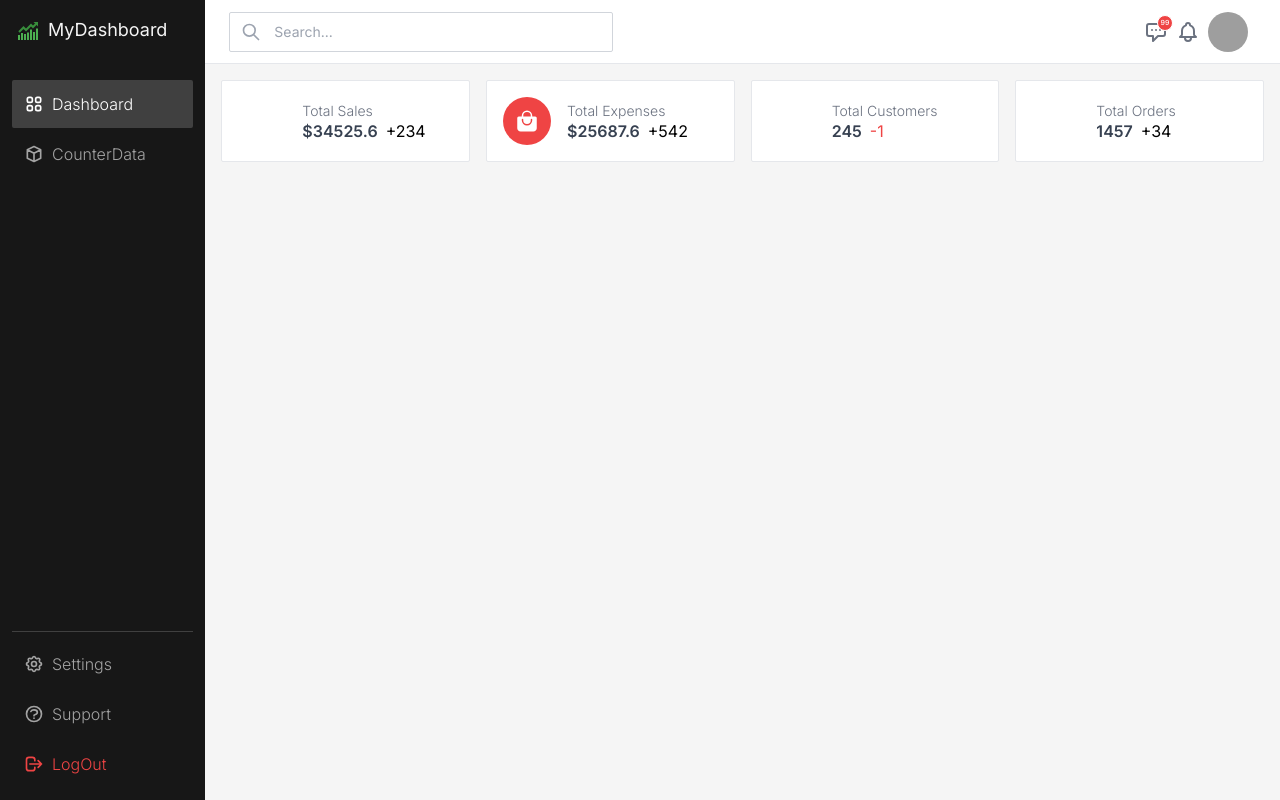
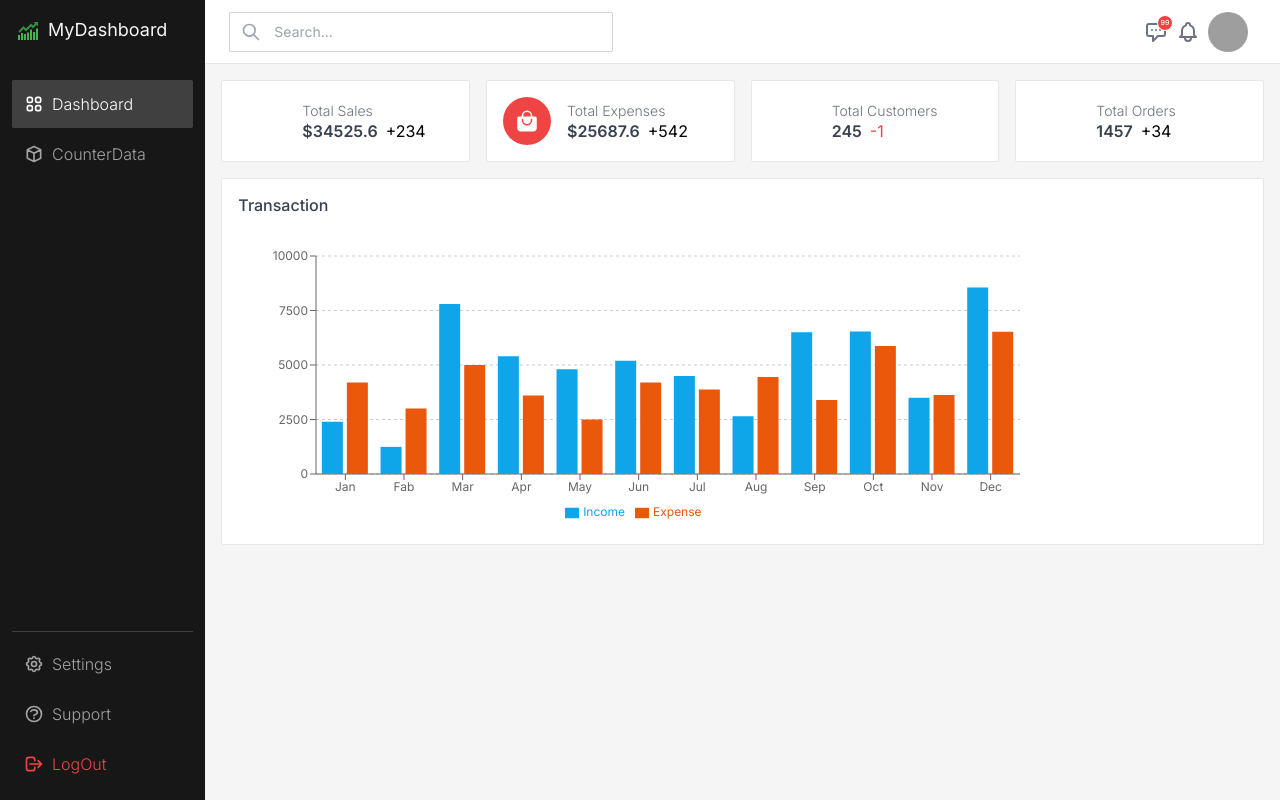
Before and after one commit to TVasyl/react_dashboard, a React (Create React App) app: page / in a window 1280 px wide. Built offline with nearby package versions, Linux system fonts and the light colour scheme; grey boxes are pictures that could not be loaded.

Commit message:
add transaction chart

```diff
--- a/package.json
+++ b/package.json
@@ -12,6 +12,7 @@
     "react-icons": "^4.11.0",
     "react-router-dom": "^6.17.0",
     "react-scripts": "5.0.1",
+    "recharts": "^2.9.0",
     "web-vitals": "^2.1.4"
   },
   "scripts": {
--- a/src/components/StatisticBox/StatisticBox.jsx
+++ b/src/components/StatisticBox/StatisticBox.jsx
@@ -2,7 +2,13 @@ import React from "react";
 
 import { IoBagHandle } from "react-icons/io5";
 
-export const StatisticBox = ({ iconColor = "sky", title = '', currency = '', amount = 0, profit = '' }) => {
+export const StatisticBox = ({
+    iconColor = "sky",
+    title = "",
+    currency = "",
+    amount = 0,
+    profit = "",
+}) => {
     return (
         <div className="bg-white rounded-sm p-4 flex-1 border border-gray-200 flex items-center gap-4">
             <div
@@ -19,9 +25,7 @@ export const StatisticBox = ({ iconColor = "sky", title = '', currency = '', amo
                         {`${currency}${amount}`}
                     </strong>
                     <span
-                        className={`text-sl text-${
-                            profit[0] == "-" ? "red" : "green"
-                        }-500 pl-2`}
+                        className={`text-sl text-${profit[0] === "-" ? "red" : "green"}-500 pl-2`}
                     >
                         {profit}
                     </span>
--- a/src/components/UserMenu/UserMenu.jsx
+++ b/src/components/UserMenu/UserMenu.jsx
@@ -25,6 +25,7 @@ export const UserMenu = ({ image }) => {
                     <img
                         src={image}
                         className="h-full object-cover active:scale-90 cursor-pointer"
+                        alt="User"
                     />
                 )}
 
--- a/src/containers/DashboardStatsGrid/DashboardStatsGrid.jsx
+++ b/src/containers/DashboardStatsGrid/DashboardStatsGrid.jsx
@@ -1,6 +1,5 @@
 import React from 'react'
 
-import {IoBagHandle} from 'react-icons/io5'
 import { StatisticBox } from '../../components/StatisticBox/StatisticBox';
 
 export const DashboardStatsGrid = () => {
--- /dev/null
+++ b/src/containers/TransactionChart/TransactionChart.jsx
@@ -0,0 +1,49 @@
+import React from 'react'
+import { Bar, BarChart, CartesianGrid, Legend, ResponsiveContainer, Tooltip, XAxis, YAxis } from 'recharts';
+
+import data from './data.json'
+
+
+export const TransactionChart = () => {
+
+    return (
+        <div className='h-[22rem] bg-white p-4 rounded-sm border border-gray-200 flex flex-col flex-1'>
+            <strong className='text-gray-700 font-medium'>Transaction</strong>
+            <div className="w-full mt-3 flex-1 text-xs">
+                {/* <ResponsiveContainer
+                    width="100%"
+                    height="100%"
+                > */}
+                    <BarChart
+                        width={800}
+                        height={300}
+                        data={data}
+                        margin={{
+                            top: 28,
+                            right: 18,
+                            left: 18,
+                            bottom: 8,
+                        }}
+                    >
+                        <CartesianGrid
+                            strokeDasharray={"3 3 0 0"}
+                            vertical={false}
+                        />
+                        <XAxis dataKey={"name"} />
+                        <YAxis />
+                        <Tooltip />
+                        <Legend />
+                        <Bar
+                            dataKey={"Income"}
+                            fill="#0ea5e9"
+                        />
+                        <Bar
+                            dataKey={"Expense"}
+                            fill="#ea580c"
+                        />
+                    </BarChart>
+                {/* </ResponsiveContainer> */}
+            </div>
+        </div>
+    );
+}
--- /dev/null
+++ b/src/containers/TransactionChart/data.json
@@ -0,0 +1,74 @@
+[
+    {
+        "name" : "Jan",
+        "Expense" : "4200",
+        "Income" : "2400"
+
+    },
+    {
+        "name" : "Fab",
+        "Expense" : "3000",
+        "Income" : "1245"
+
+    },
+    {
+        "name" : "Mar",
+        "Expense" : "5000",
+        "Income" : "7800"
+
+    },
+    {
+        "name" : "Apr",
+        "Expense" : "3600",
+        "Income" : "5400"
+
+    },
+    {
+        "name" : "May",
+        "Expense" : "2500",
+        "Income" : "4800"
+
+    },
+    {
+        "name" : "Jun",
+        "Expense" : "4200",
+        "Income" : "5200"
+
+    },
+    {
+        "name" : "Jul",
+        "Expense" : "3875",
+        "Income" : "4500"
+
+    },
+    {
+        "name" : "Aug",
+        "Expense" : "4450",
+        "Income" : "2650"
+
+    },
+    {
+        "name" : "Sep",
+        "Expense" : "3400",
+        "Income" : "6500"
+
+    },
+    {
+        "name" : "Oct",
+        "Expense" : "5870",
+        "Income" : "6540"
+
+    },
+    {
+        "name" : "Nov",
+        "Expense" : "3620",
+        "Income" : "3500"
+
+    },
+    {
+        "name" : "Dec",
+        "Expense" : "6520",
+        "Income" : "8560"
+
+    }
+]
--- a/src/pages/Dashboard/Dashboard.jsx
+++ b/src/pages/Dashboard/Dashboard.jsx
@@ -1,8 +1,12 @@
 import React from 'react'
 import { DashboardStatsGrid } from '../../containers/DashboardStatsGrid/DashboardStatsGrid'
+import { TransactionChart } from '../../containers/TransactionChart/TransactionChart'
 
 export const  Dashboard = () => {
   return (
-    <div className='flex flex-col gap-4 p-4'><DashboardStatsGrid/></div>
+    <div className='flex flex-col gap-4 p-4'>
+      <DashboardStatsGrid />
+      <TransactionChart/>
+    </div>
   )
 }
--- a/src/pages/Error/Error.jsx
+++ b/src/pages/Error/Error.jsx
@@ -19,7 +19,7 @@ export const Error = () => {
                       Go back home
                   </a>
                   <a
-                      href="#"
+                      href="/support"
                       className="text-sm font-semibold text-gray-900"
                   >
                       Contact support <span aria-hidden="true">&rarr;</span>
```
Also changed, not shown: 1 other file (tests, documents, lock files or other folders).
